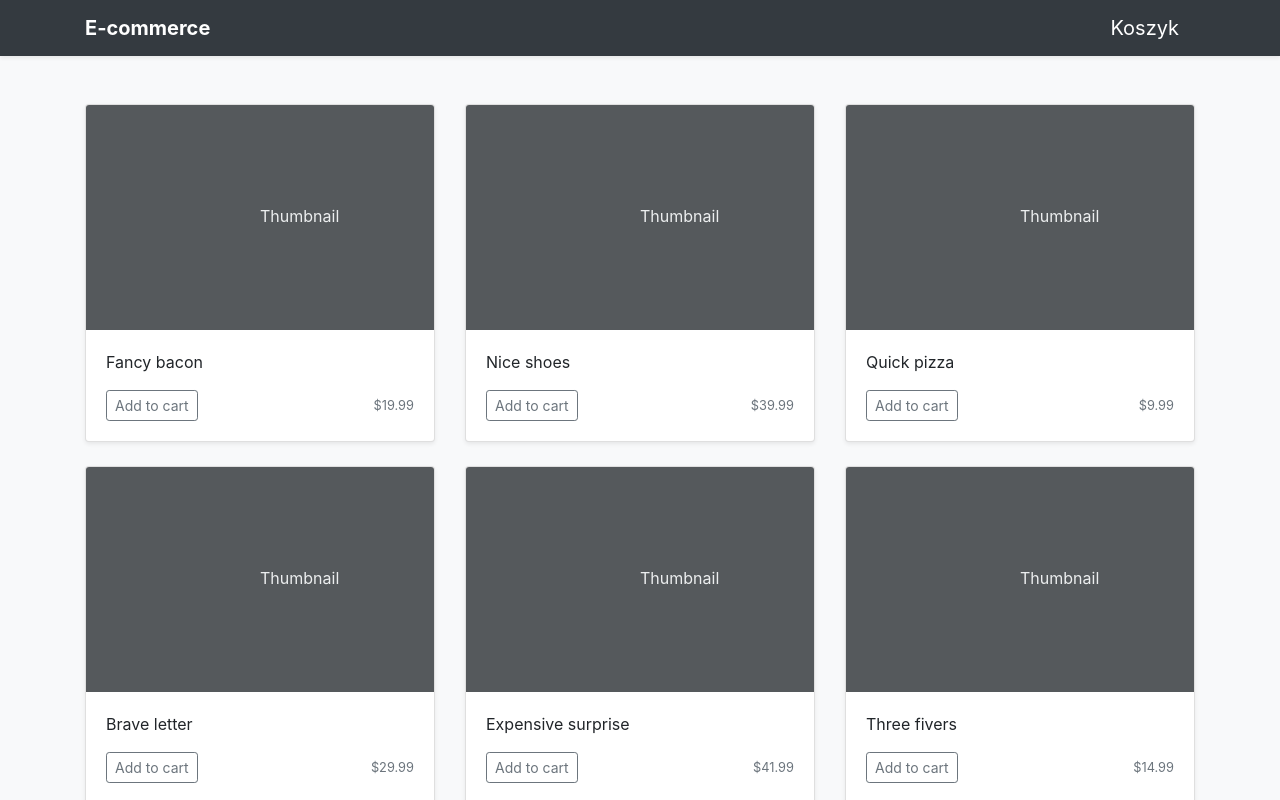
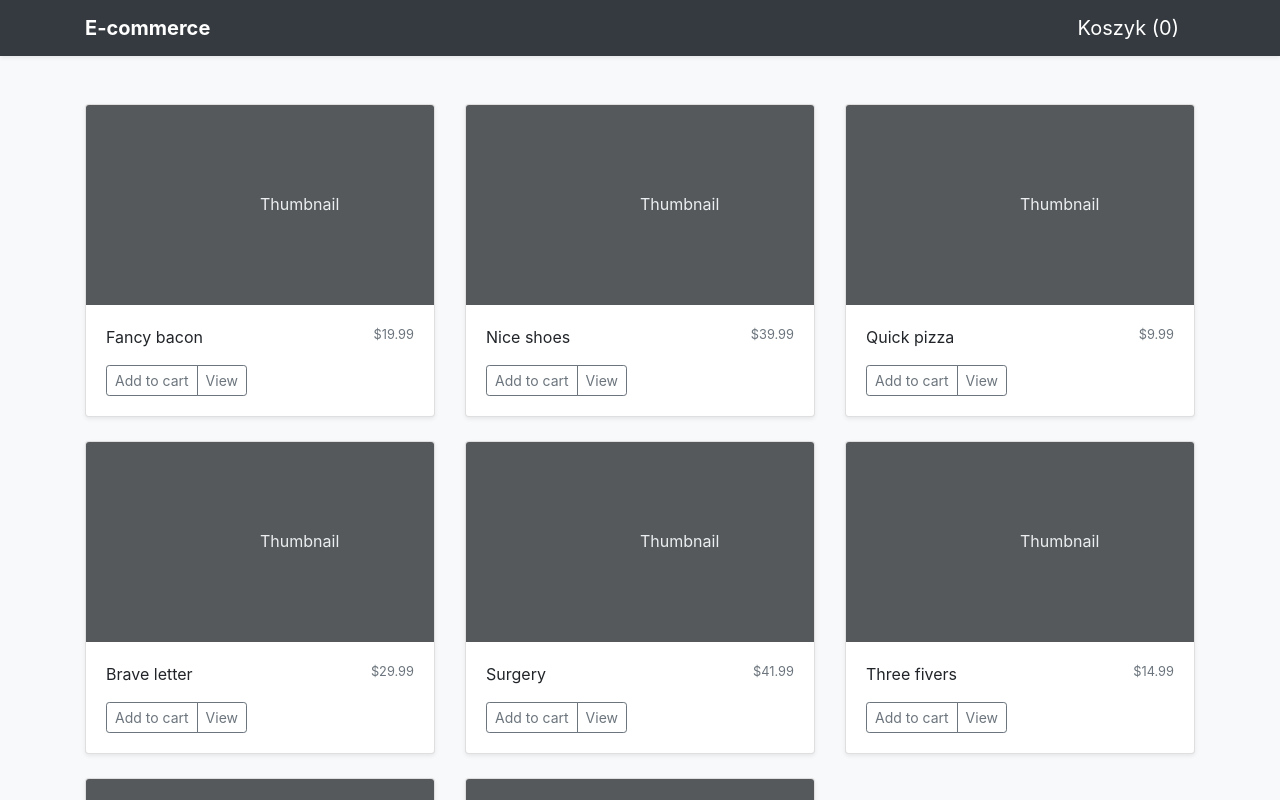
Before and after one commit to W1ncenty/ecommerce-lab, a React (Create React App) app: page / in a window 1280 px wide. Shown: the top 800 px of the page. Built offline with nearby package versions, Linux system fonts and the light colour scheme.

Commit message:
Add details routing

```diff
--- a/src/App.js
+++ b/src/App.js
@@ -4,31 +4,33 @@ import Navbar from './navbar/navbar';
 import { BrowserRouter, Route } from 'react-router-dom';
 
 import ProductList from './product/list';
+import ProductDetails from './product/details';
+import Cart from './cart';
 
 class App extends React.Component {
 
     constructor(props) {
         super(props);
-        this.state = { cart: []};
+        this.state = { cart: [] };
     };
 
     addToCart(newItem) {
-        if (!this.state.cart.find(item => item.id === newItem.id)) {
+        // if (!this.state.cart.find(item => item.id === newItem.id)) {
             const newCart = this.state.cart;
             newCart.push(newItem);
             this.setState({ cart: newCart });
-        }
+        // }
     }
 
     render() {
         return (
             <BrowserRouter>
-                <Navbar/>
+                <Navbar numberOfItems={ this.state.cart.length }/>
                 <Route path='/' exact render={
                     (props) =>  <ProductList {...props} addToCart={this.addToCart.bind(this)}/>
                 }/>
-                {/* <Route path='/product/:id' component={ ProductDetails }/> */}
-                {/* <Route path='/cart' component={ Cart }/> */}
+                <Route path='/details/:id' component={ ProductDetails }/>
+                <Route path='/cart' component={ Cart }/>
             </BrowserRouter>
         );
     }
--- a/src/assets/data/products.js
+++ b/src/assets/data/products.js
@@ -3,10 +3,11 @@ const PRODUCTS = [
     { id: '2', name: 'Nice shoes', price: 39.99, image: 'assets/img/prod2.jpg' },
     { id: '3', name: 'Quick pizza', price: 9.99, image: 'assets/img/prod3.jpg' },
     { id: '4', name: 'Brave letter', price: 29.99, image: 'assets/img/prod4.jpg' },
-    { id: '5', name: 'Expensive surprise', price: 41.99, image: 'assets/img/prod5.jpg' },
+    { id: '5', name: 'Surgery', price: 41.99, image: 'assets/img/prod5.jpg' },
     { id: '6', name: 'Three fivers', price: 14.99, image: 'assets/img/prod6.jpg' },
-    { id: '7', name: 'A delphi programmer\'s worth', price: 5.99, image: 'assets/img/prod7.jpg' },
-    { id: '8', name: 'Nothing in particular', price: 12.99, image: 'assets/img/prod8.jpg' }
+    { id: '7', name: 'Not much', price: 5.99, image: 'assets/img/prod7.jpg' },
+    { id: '8', name: 'A warm welcome', price: 12.99, image: 'assets/img/prod8.jpg' }
+    // TODO kubuś kochatek
 ];
 
 export default PRODUCTS;
--- /dev/null
+++ b/src/cart.js
@@ -0,0 +1,13 @@
+import React from 'react';
+
+class Cart extends React.Component {
+
+    render() {
+        return (
+            <span>cart here</span>
+        );
+    }
+
+}
+
+export default Cart;
--- a/src/navbar/navbar.js
+++ b/src/navbar/navbar.js
@@ -1,13 +1,14 @@
 import React from 'react';
 
 class Navbar extends React.Component {
+
     render() {
         return (
             <header>
                 <div className="navbar navbar-dark bg-dark shadow-sm">
                     <div className="container d-flex justify-content-between">
                         <a href="/" className="navbar-brand d-flex align-items-center"><strong>E-commerce</strong></a>
-                        <a href="/cart" className="navbar-brand d-flex align-items-center">Koszyk</a>
+                        <a href="/cart" className="navbar-brand d-flex align-items-center">Koszyk ({this.props.numberOfItems})</a>
                     </div>
                 </div>
             </header>
--- /dev/null
+++ b/src/product/details.js
@@ -0,0 +1,13 @@
+import React from 'react';
+
+class ProductDetails extends React.Component {
+
+    render() {
+        return (
+            <span>details here</span>
+        );
+    }
+
+}
+
+export default ProductDetails;
--- a/src/product/list.js
+++ b/src/product/list.js
@@ -1,33 +1,46 @@
 import React from 'react';
+import { Redirect } from "react-router-dom";
 
 import PRODUCTS from '../assets/data/products';
 
 class ProductList extends React.Component {
 
-    constructor(props) { super(props); }
+    constructor(props) {
+        super(props);
+        this.state = { goToDetails: 0 }
+    }
 
     addToCart(item) {
         this.props.addToCart(item);
     }
 
+    viewDetails(id) {
+        this.setState({ goToDetails: id });
+    }
+
     render() {
+        if (this.state.goToDetails > 0) {
+            return <Redirect to={`/details/${this.state.goToDetails}`}/>
+        }
+
         return (
             <div className="album py-5 bg-light">
                 <div className="container">
                     <div className="row">
 
                         { PRODUCTS.map(product => (
-                            <div className="col-md-4">
+                            <div key={ product.id } className="col-md-4">
                                 <div className="card mb-4 shadow-sm">
-                                    <svg className="bd-placeholder-img card-img-top" width="100%" height="225" xmlns="http://www.w3.org/2000/svg" preserveAspectRatio="xMidYMid slice" focusable="false" role="img" aria-label="Placeholder: Thumbnail"><title>Placeholder</title><rect width="100%" height="100%" fill="#55595c"/><text x="50%" y="50%" fill="#eceeef" dy=".3em">Thumbnail</text></svg>
+                                    {/* TODO zdjęcia */}
+                                    <svg className="bd-placeholder-img card-img-top" width="100%" height="200" preserveAspectRatio="xMidYMid slice" focusable="false" role="img" aria-label="Placeholder: Thumbnail"><title>Placeholder</title><rect width="100%" height="100%" fill="#55595c"/><text x="50%" y="50%" fill="#eceeef" dy=".3em">Thumbnail</text></svg>
                                     <div className="card-body">
-                                    <p className="card-text">{ product.name }</p>
-                                    <div className="d-flex justify-content-between align-items-center">
-                                        <div className="btn-group">
-                                        <button onClick={ () => { this.addToCart(product) } } type="button" className="btn btn-sm btn-outline-secondary">Add to cart</button>
+                                        <p className="card-text">{ product.name }<small className="text-muted float-right">${ product.price }</small></p>
+                                        <div className="d-flex justify-content-between align-items-center">
+                                            <div className="btn-group">
+                                                <button onClick={ () => { this.addToCart(product) } } type="button" className="btn btn-sm btn-outline-secondary">Add to cart</button>
+                                                <button onClick={ () => { this.viewDetails(product.id) } } type="button" className="btn btn-sm btn-outline-secondary">View</button>
+                                            </div>
                                         </div>
-                                        <small className="text-muted">${ product.price }</small>
-                                    </div>
                                     </div>
                                 </div>
                             </div>
```
